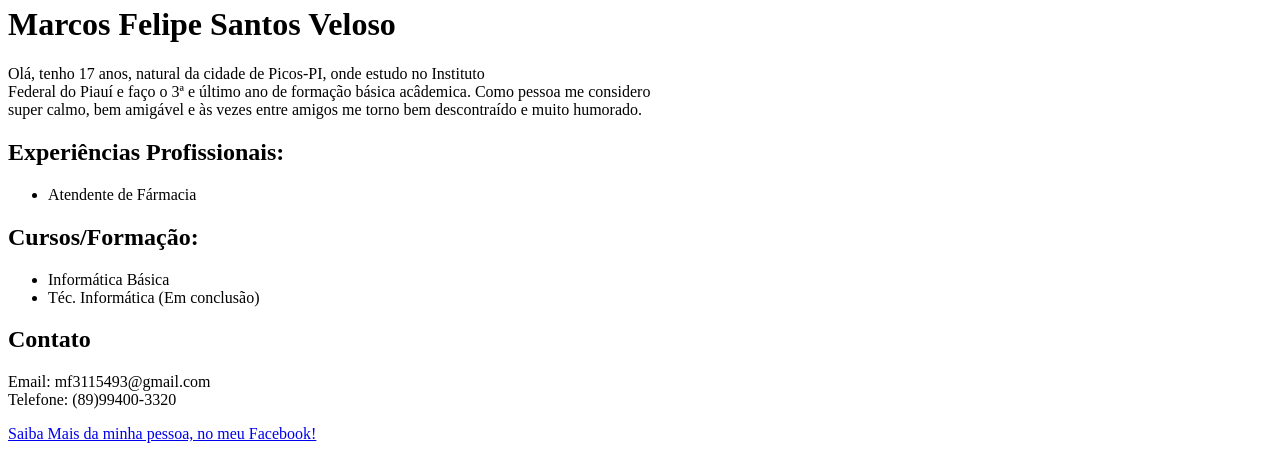
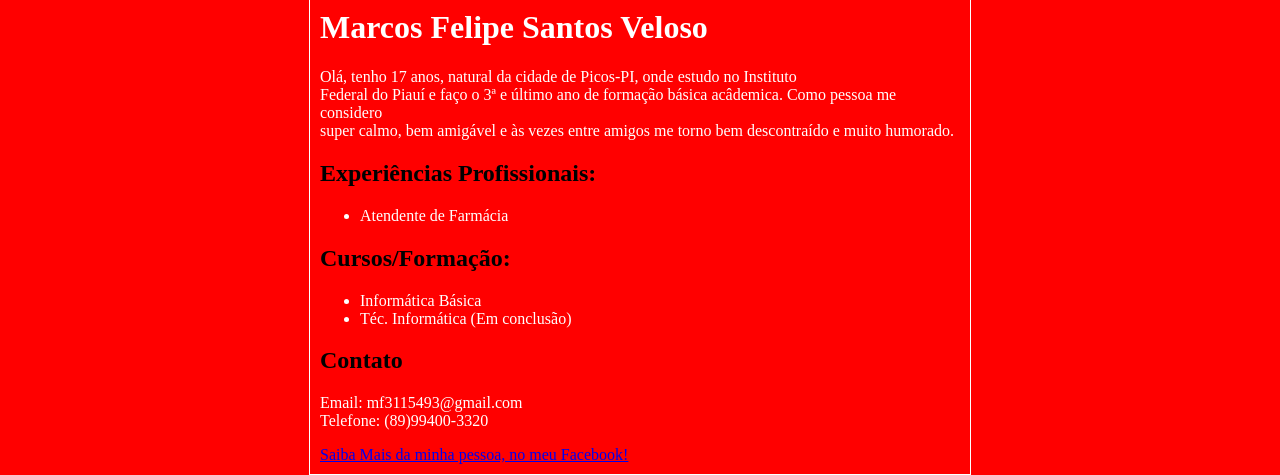
Before and after one commit to ifpi-picos/curriculo-KingKing2019, a plain HTML site: page index.html in a window 1280 px wide. Shown: the part 746-1221 px from the top of the page. Before the commit the page ends 1197 px from the top, so only its background shows below. Drawn offline with Linux system fonts and the light colour scheme.

Commit message:
Descricao

```diff
--- a/index.html
+++ b/index.html
@@ -3,6 +3,22 @@
 
 <head>
     <title>Trabalho de Jesiel</title>
+    <style>
+        body{
+            width: 50%;
+            background-color: red;
+            margin: 0 auto;
+            border: 1px solid #fff;
+            padding: 10px;
+        }
+        img{
+            border-radius: 20%;
+            text-align: center;
+        }
+        h1, h3, p, h4, ul, h5, footer{
+            color: #fff
+        }
+    </style>
 </head>
 
 <body>
@@ -14,7 +30,7 @@
     </p>
     <h2>Experiências Profissionais:</h2>
     <ul>
-        <li>Atendente de Fármacia</li>
+        <li>Atendente de Farmácia</li>
     </ul>
     <h2>Cursos/Formação:</h2>
     <ul>
```
